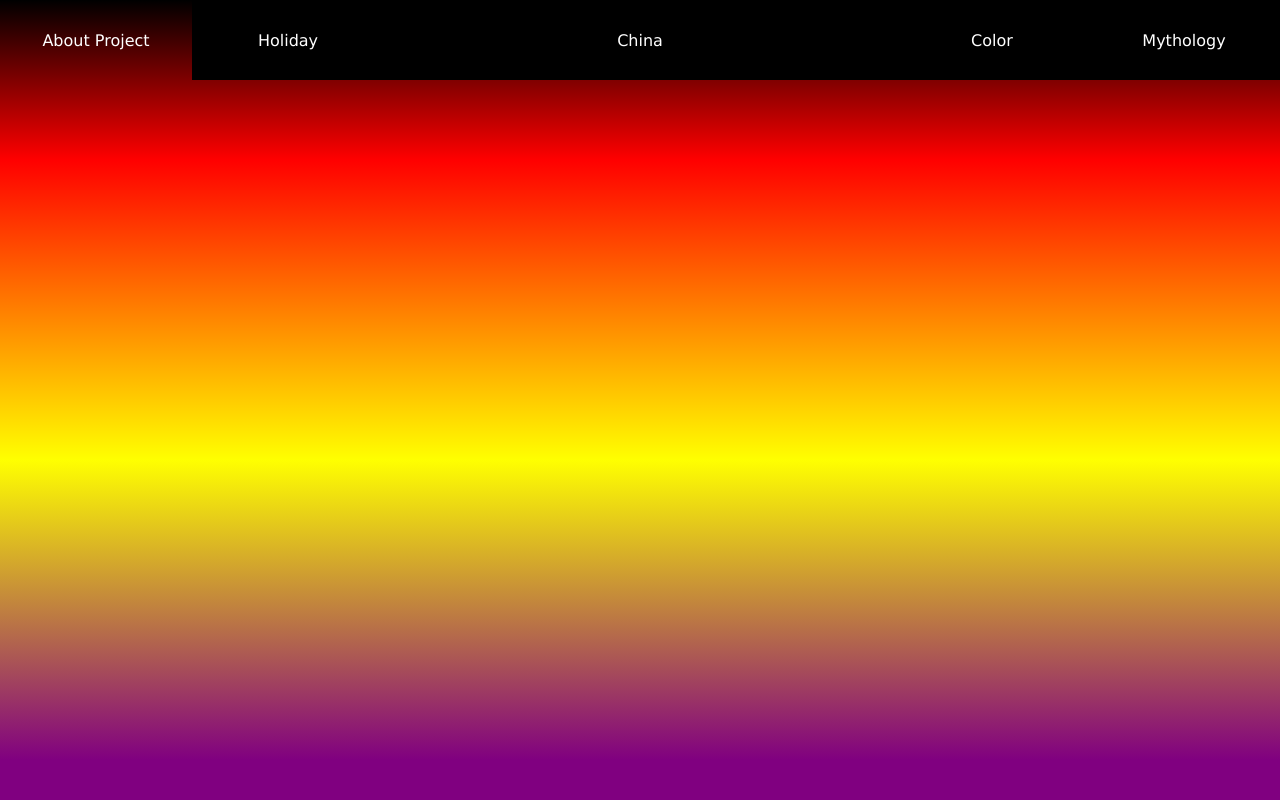
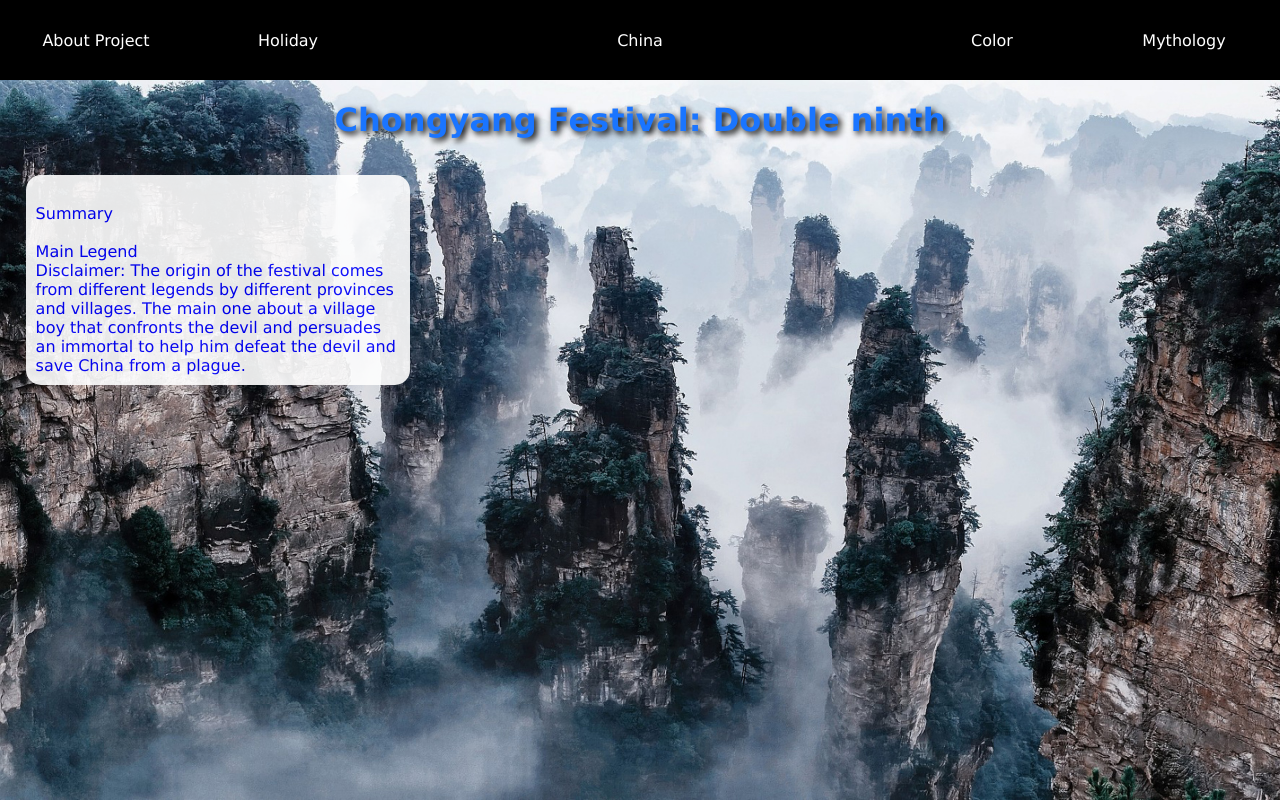
Before and after one commit to Chard318/CultureProject, a plain HTML site: page double9.html in a window 1280 px wide. Drawn offline with Linux system fonts and the light colour scheme.

Commit message:
added more stuff
started double ninth festival
researched double ninth festival

```diff
--- a/double9.html
+++ b/double9.html
@@ -2,6 +2,7 @@
 <head>
 	<title> Culture Project </title>
 	<link rel="stylesheet" type="text/css" href="stylesheet/index.css">
+	<link rel="stylesheet" type="text/css" href="stylesheet/double9.css">
 	<meta name="viewport" content="width=device-width, initial-scale=1.0">
 </head>
 <body>
@@ -34,6 +35,20 @@
 		<button type="submit"> Mythology </button>
 	</form>
 </div>
+<div id="body_space">
+	<img src="images/double9/mountain.jpg" id="picture1">
+	<center><h1 id="title"> Chongyang Festival: Double ninth </h1></center>
+	<div id="summary">
+		<p id="text">
+		<br>Summary</br>
+		<br>Main Legend</br>
+		Disclaimer: The origin of the festival comes from different legends by
+		different provinces and villages. The main one about a village boy that
+		confronts the devil and persuades an immortal to help him defeat the devil and
+		save China from a plague.
+		</p>
+	</div>
+</div>
 <script>
 //user clicks the button and taggles the hiding and showing
 function drop(){
--- /dev/null
+++ b/stylesheet/double9.css
@@ -0,0 +1,41 @@
+body{
+	height:100%;
+	width:100%;
+	margin:0px;
+	font-family:"Verdana";
+	font-size:1em;
+}
+#picture1{
+	float:right;
+	position:fixed;
+	top:10%;
+	width:100%;
+	height:90%;
+	z-index:-1;
+}
+#body_space{
+	float:right;
+	position:fixed;
+	top:10%;
+	width:100%;
+	height:90%;
+	overflow:scroll;
+}
+#summary{
+	float:left;
+	position:relative;
+	top:2%;
+	left:2%;
+	width:30%;
+	background-color:white;
+	opacity:0.9;
+	border-radius:15px;
+}
+#text{
+	margin:10px;
+	color:blue;
+}
+#title{
+	color:#1a75ff;
+	text-shadow:3px 3px 6px black;
+}
--- a/stylesheet/qingming.css
+++ b/stylesheet/qingming.css
@@ -26,6 +26,10 @@ body{
 	width:100%;
 	height:auto%;
 }
+#picture2{
+	height:100px;
+	width:auto;
+}
 #space_text{
 	float:left;
 	position:relative;
@@ -48,3 +52,58 @@ body{
 	padding-left:10px;
 	padding-right:10px;
 }
+.popup {
+    position: relative;
+    display: inline-block;
+    cursor: pointer;
+    -webkit-user-select: none;
+    -moz-user-select: none;
+    -ms-user-select: none;
+    user-select: none;
+}
+
+/* The actual popup */
+.popup .popuptext {
+    visibility: hidden;
+    width: 160px;
+    background-color: #555;
+    color: blue;
+    text-align: center;
+    border-radius: 6px;
+    padding: 8px 0;
+    position: absolute;
+    z-index: 1;
+    bottom: 125%;
+    left: 50%;
+    margin-left: -80px;
+}
+
+/* Popup arrow */
+.popup .popuptext::after {
+    content: "";
+    position: absolute;
+    top: 100%;
+    left: 50%;
+    margin-left: -5px;
+    border-width: 5px;
+    border-style: solid;
+    border-color: #555 transparent transparent transparent;
+}
+
+/* Toggle this class - hide and show the popup */
+.popup .show {
+    visibility: visible;
+    -webkit-animation: fadeIn 1s;
+    animation: fadeIn 1s;
+}
+
+/* Add animation (fade in the popup) */
+@-webkit-keyframes fadeIn {
+    from {opacity: 0;}
+    to {opacity: 1;}
+}
+
+@keyframes fadeIn {
+    from {opacity: 0;}
+    to {opacity:1 ;}
+}
```
Also changed, not shown: qingming.html (+37 -1 lines), images/double9/cake.jpg (added), images/double9/chrysanthemum.jpg (added), images/double9/mountain.jpg (added), images/double9/mountain.png (added), images/double9/mountain2.jpg (added), images/double9/wine.jpg (added), images/qingming/willow.png (added).
